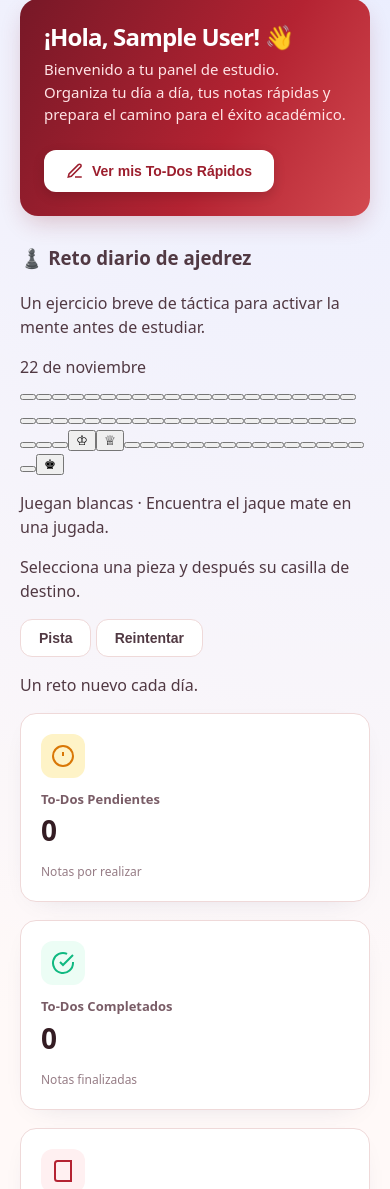
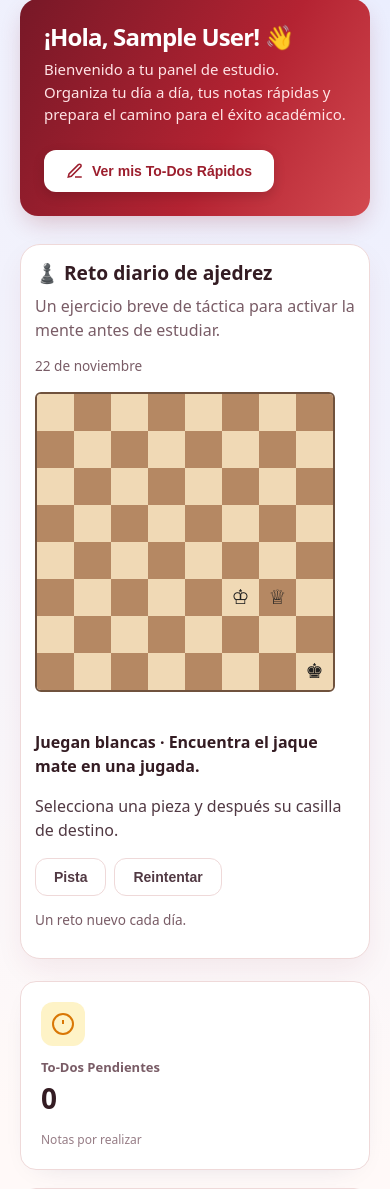
Before and after one commit to Qpalmer45/IS1-Planificador-de-Estudios, a Flask app: page / in a window 390 px wide. Shown: the part 267-1456 px from the top of the page. Run offline with Flask 3, Linux system fonts and the light colour scheme; the visitor is signed in with stand-in values (Sample User, id 1); data that the repository does not hold is empty.

Commit message:
style(chess): tablero responsive para reto diario

```diff
--- a/static/style.css
+++ b/static/style.css
@@ -2696,3 +2696,24 @@ html[data-theme="dark"] .avatar-flag-dialog .avatar-flag-option:hover { backgrou
 .avatar-flag-option .avatar-club-image { object-fit:contain; width:30px; height:30px; box-shadow:none; }
 .user-avatar.has-flag .avatar-club-image { object-fit:contain; width:34px; height:34px; box-shadow:none; }
 html[data-theme="dark"] #avatar-club-league { background:#202e45; color:#f1f5f9; border-color:#42516a; }
+
+/* Reto diario de ajedrez: tablero accesible en Inicio. */
+.daily-chess-card { margin:22px 0; padding:22px; border:1px solid var(--border-card); border-radius:var(--radius-lg); background:var(--bg-card); box-shadow:var(--shadow-card); }
+.daily-chess-heading { display:flex; align-items:start; justify-content:space-between; gap:14px; margin-bottom:16px; }
+.daily-chess-heading h3 { margin:0 0 6px; color:var(--text-main); font-size:1.2rem; }
+.daily-chess-heading p { margin:0; color:var(--text-muted); }
+.daily-chess-date { color:var(--text-muted); font-size:.85rem; white-space:nowrap; }
+.daily-chess-layout { display:flex; align-items:center; flex-wrap:wrap; gap:22px; }
+.daily-chess-board { display:grid; grid-template-columns:repeat(8,minmax(0,1fr)); width:min(100%,320px); aspect-ratio:1; overflow:hidden; border:2px solid #70523d; border-radius:6px; flex-shrink:0; }
+.daily-chess-square { display:flex; align-items:center; justify-content:center; width:100%; aspect-ratio:1; border:0; padding:0; font-family:"Segoe UI Symbol","DejaVu Sans",serif; font-size:clamp(20px,4vw,34px); cursor:pointer; line-height:1; }
+.daily-chess-square.light { background:#f0d9b5; color:#202020; }
+.daily-chess-square.dark { background:#b58863; color:#202020; }
+.daily-chess-square.selected { box-shadow:inset 0 0 0 4px #eab308; }
+.daily-chess-square.target { box-shadow:inset 0 0 0 4px #15803d; }
+.daily-chess-square:focus-visible { outline:3px solid #2563eb; outline-offset:-3px; z-index:1; }
+.daily-chess-info { flex:1 1 190px; color:var(--text-body); }
+.daily-chess-prompt { font-weight:700; color:var(--text-main); }
+.daily-chess-actions { display:flex; flex-wrap:wrap; gap:8px; margin:14px 0; }
+.daily-chess-progress { color:var(--text-muted); font-size:.85rem; }
+html[data-theme="dark"] .daily-chess-card { background:#172235; border-color:#35445b; }
+@media(max-width:500px) { .daily-chess-card { padding:14px; } .daily-chess-board { width:min(100%,300px); } .daily-chess-heading { flex-wrap:wrap; } }
```
